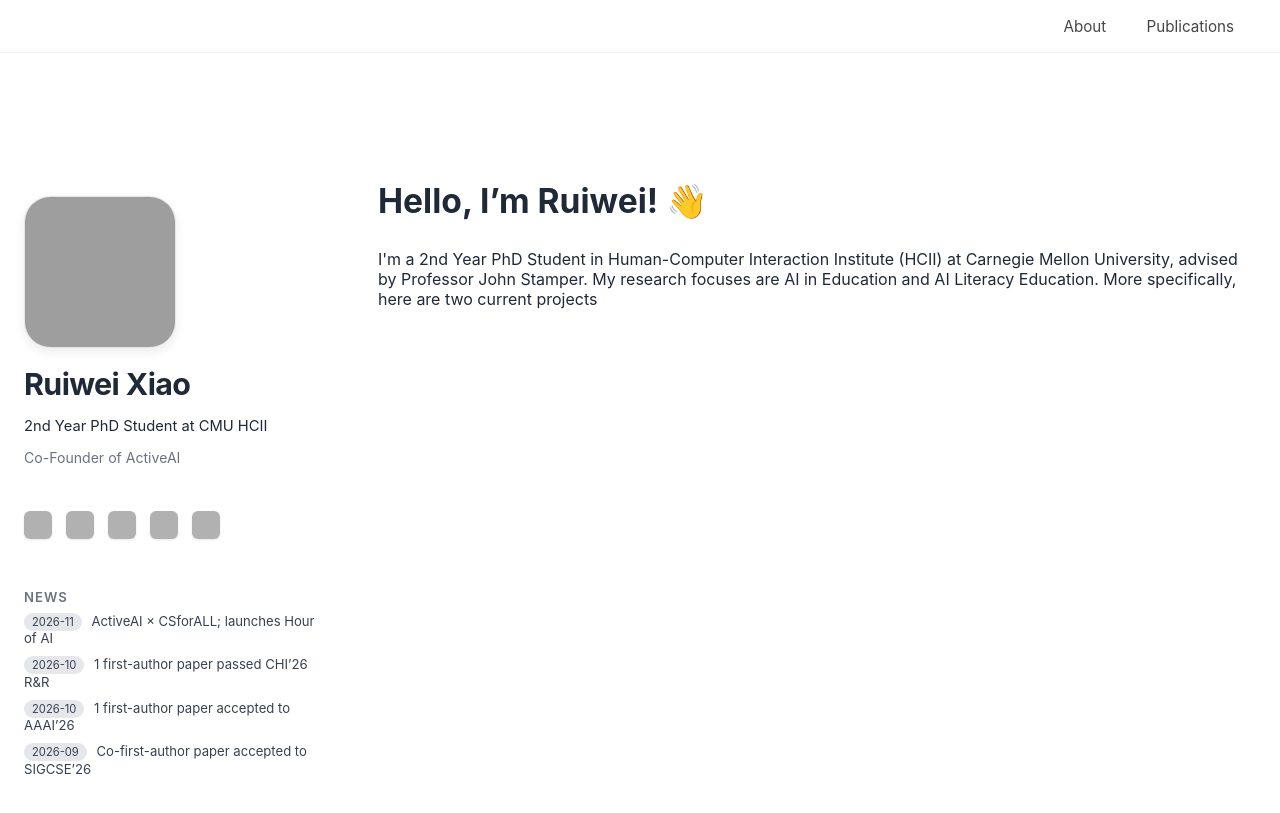
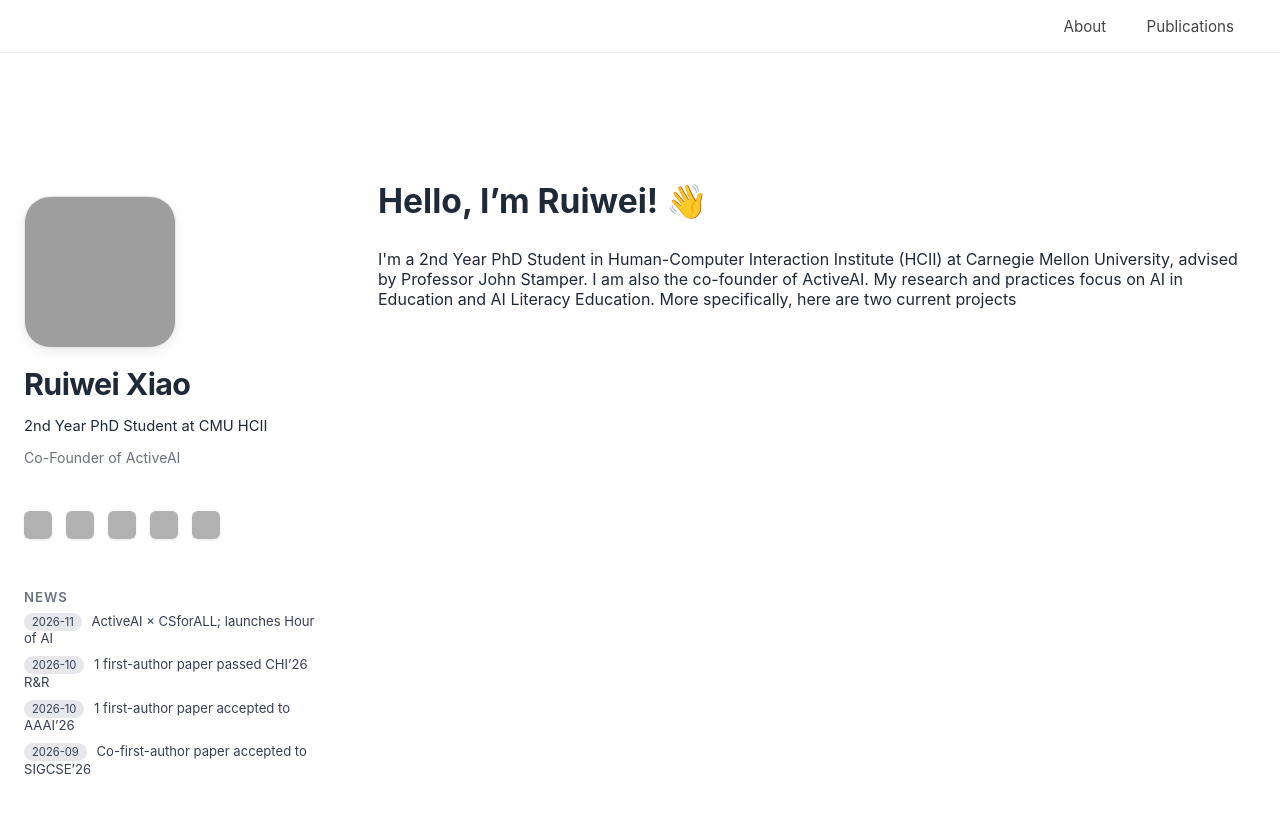
Before and after one commit to ruiwei-xiao/ruiwei-xiao.github.io, a Jekyll site: the page built from index.md, in a window 1280 px wide and 900 px high. Shown: the top 813 px of the window. Built offline with Jekyll 4.4.1, drawn with Linux system fonts in a browser that asks for light colours; grey boxes are pictures that could not be loaded.

Commit message:
Update index.md

```diff
--- a/index.md
+++ b/index.md
@@ -6,6 +6,6 @@ title: Ruiwei Xiao
 <section id="about">
   <h1>Hello, I’m Ruiwei! 👋</h1>
 
-  <p>I'm a 2nd Year PhD Student in Human-Computer Interaction Institute (HCII) at Carnegie Mellon University, advised by Professor John Stamper. My research focuses are AI in Education and AI Literacy Education. More specifically, here are two current projects </p>
+  <p>I'm a 2nd Year PhD Student in Human-Computer Interaction Institute (HCII) at Carnegie Mellon University, advised by Professor John Stamper. I am also the co-founder of ActiveAI. My research and practices focus on AI in Education and AI Literacy Education. More specifically, here are two current projects </p>
 
 </section>
```
